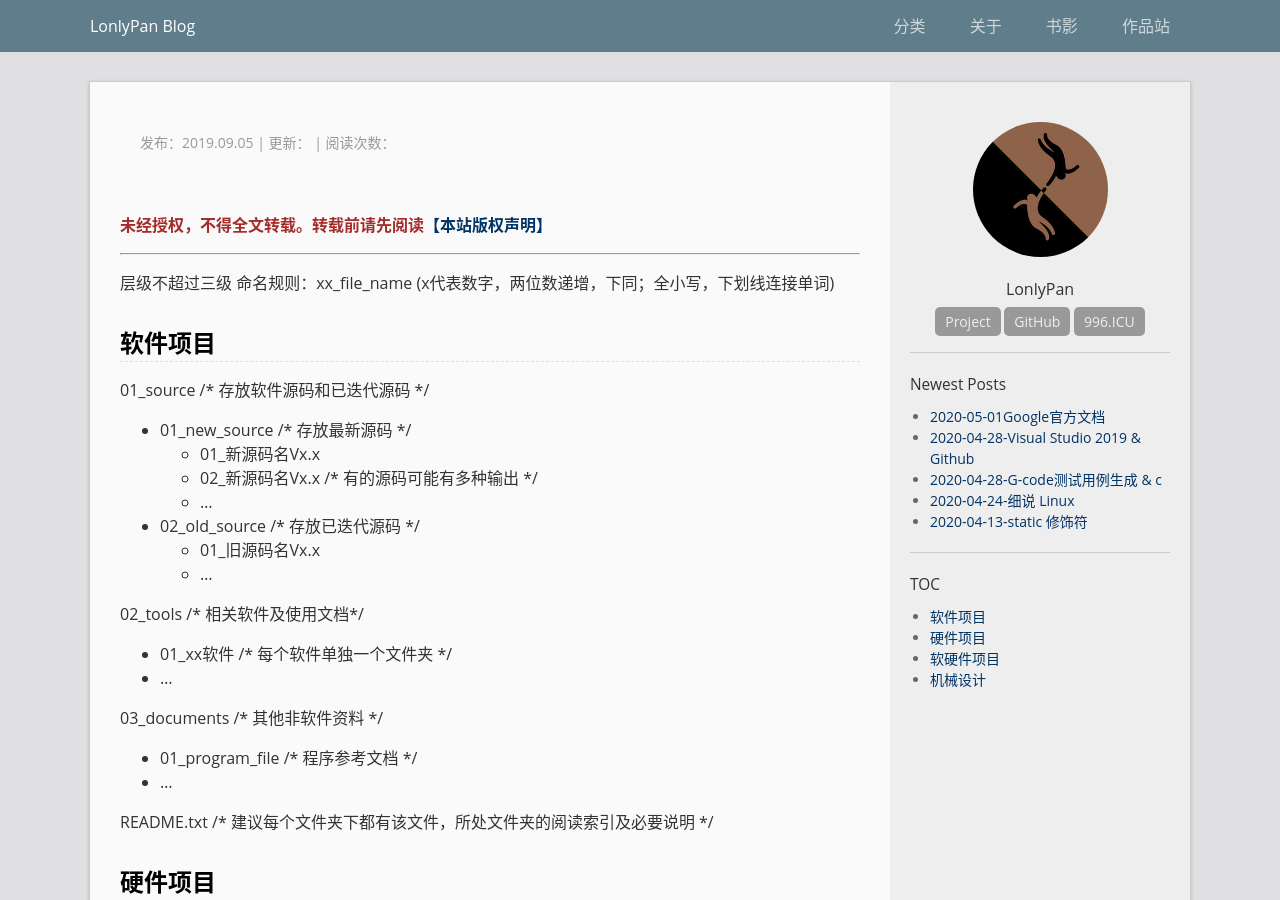
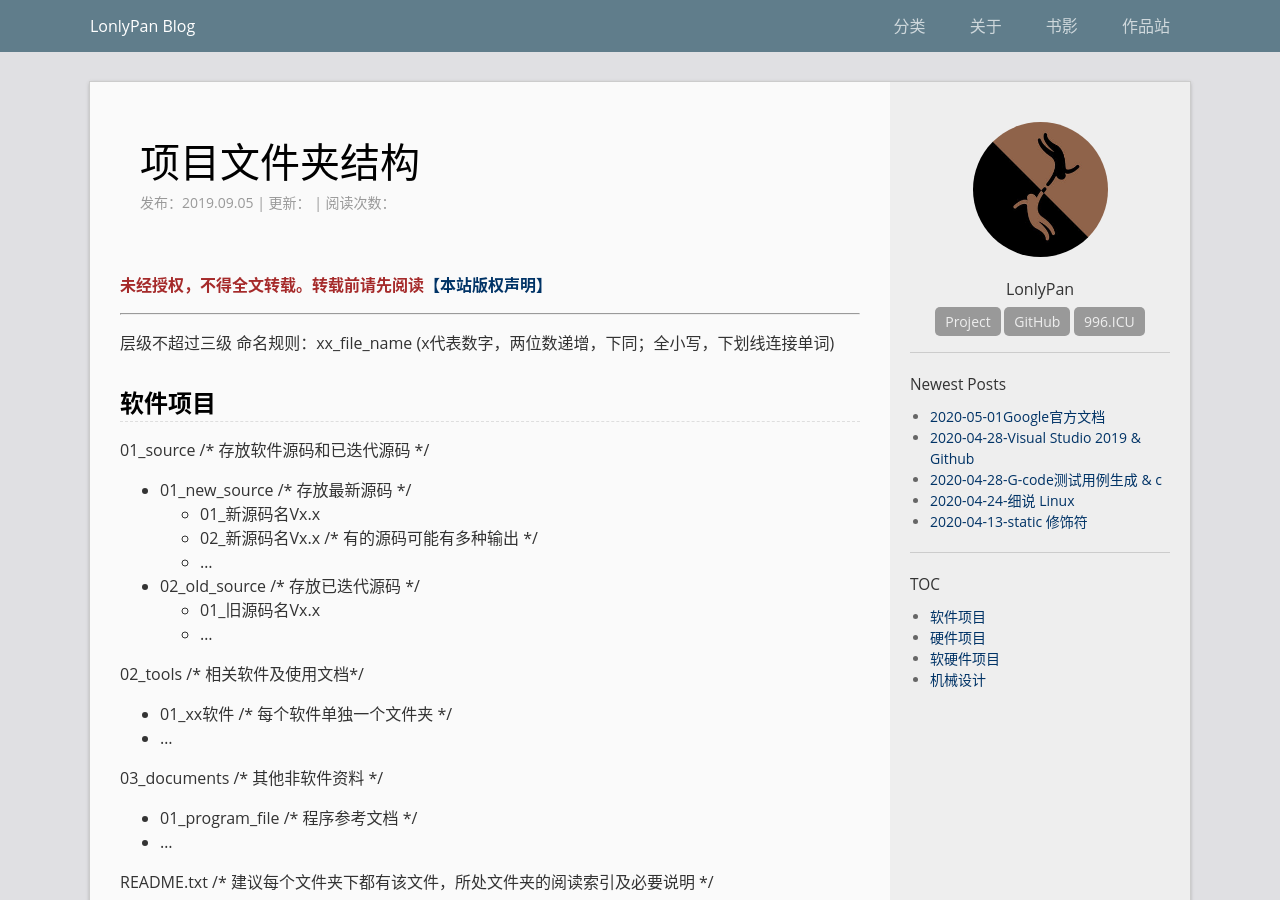
Before and after one commit to LonlyStack/LonlyPan.github.io, a Jekyll site: the page built from _posts/2019-09-05-项目文件夹结构.md, in a window 1280 px wide and 900 px high. Built offline with Jekyll 4.4.1, drawn with Linux system fonts in a browser that asks for light colours; comment, search, counter and statistics services are not loaded.

Commit message:
修改文件: _posts/2019-09-05-项目文件夹结构.md

```diff
--- a/_posts/2019-09-05-项目文件夹结构.md
+++ b/_posts/2019-09-05-项目文件夹结构.md
@@ -1,6 +1,7 @@
 ---
 layout: post
-title: "项目文件夹结构"
+show_title: "项目文件夹结构"
+title: "2019-9-5-项目文件夹结构"
 data: 2019-9-5 10:40
 categories:  办公
 ---
```
